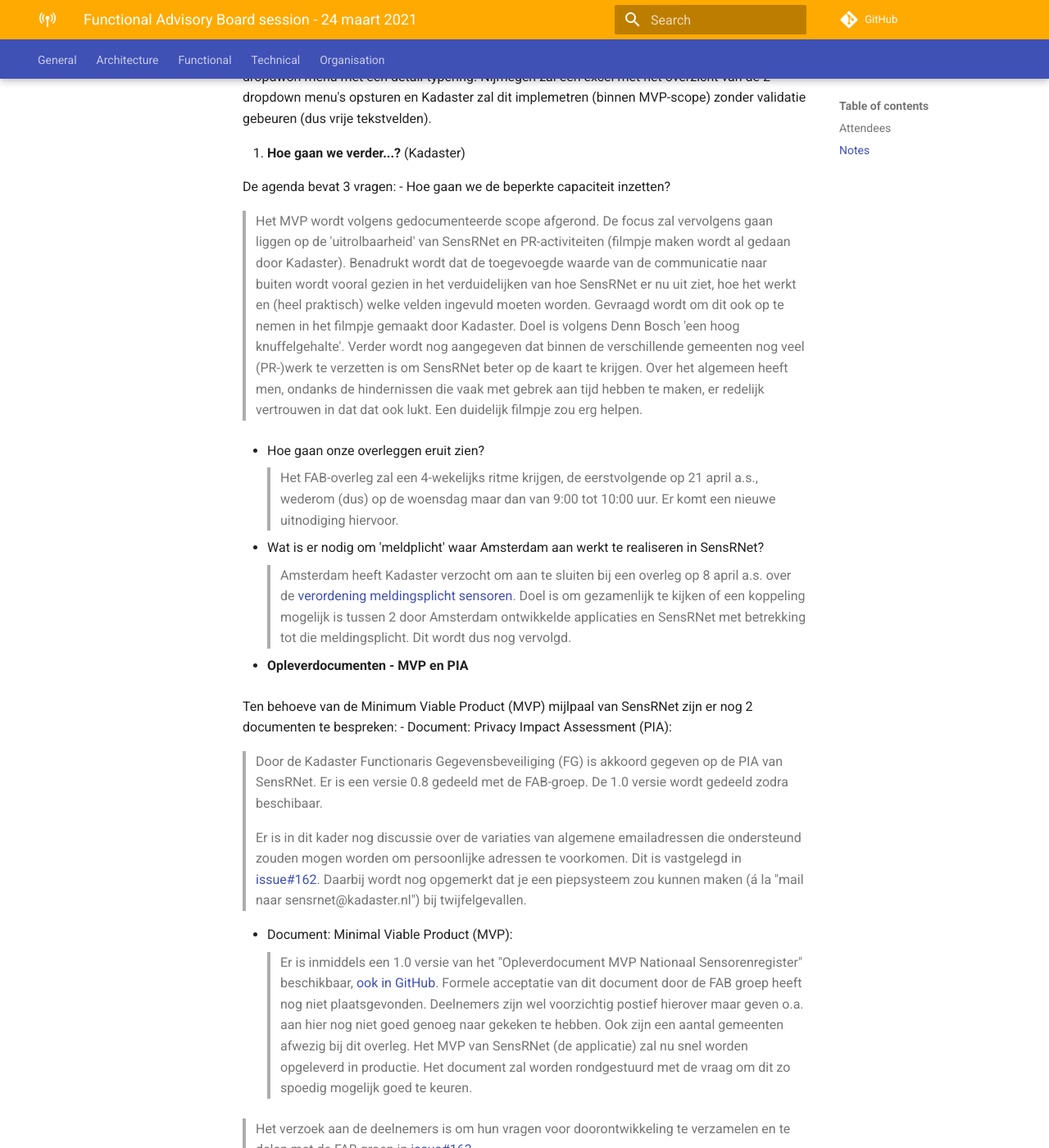
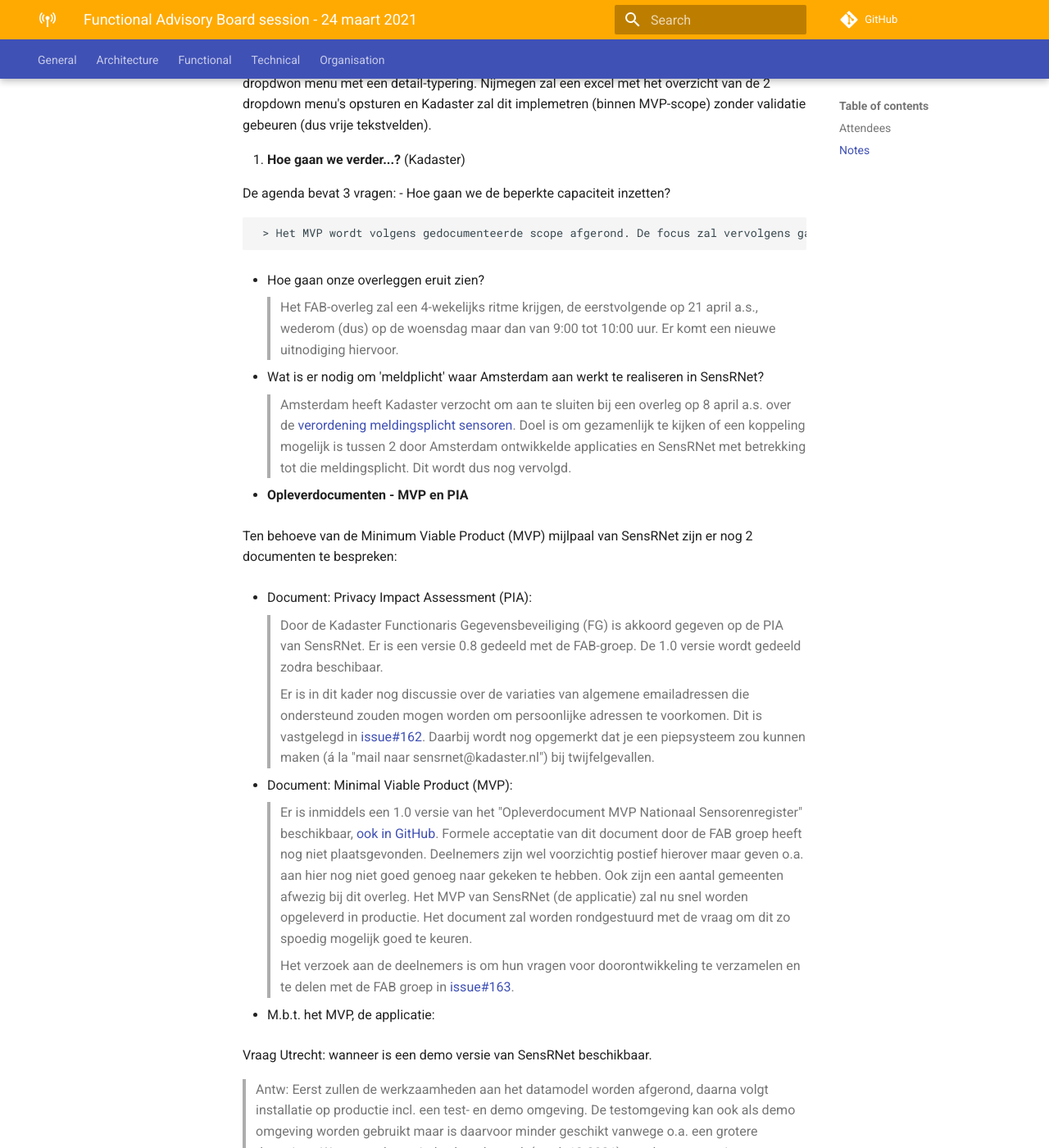
Before and after one commit to kadaster-labs/sensrnet-home, an MkDocs documentation site: the page built from docs/notes/2021-03-24-FAB-notes.md, in a window 1280 px wide and 1400 px high, scrolled down 1255 px. Shown: the whole window at 82% size. Built offline with MkDocs 1.6.1 and Material for MkDocs 9.7.7, drawn with Linux system fonts in a browser that asks for light colours; comment, search, counter and statistics services are not loaded; some of the changed lines change nothing that is shown.

Commit message:
formatting and link fixes

```diff
--- a/docs/notes/2021-03-24-FAB-notes.md
+++ b/docs/notes/2021-03-24-FAB-notes.md
@@ -22,8 +22,10 @@
 Onderwerpen:
 
 1. **Mededelingen**
-  - Kadaster: Op 25 maart vindt een overleg plaats met BZK waarin de resultaten van het MVP sensorenregister worden getoond en besproken. Dit overleg houdt verband met het door BZK ter beschikking gestelde innovatiebudget.
-  - Nijmegen: N.a.v. een opschalingsanalyse door VNG en BZK is ook Nijmegen benaderd voor een interview van een betrokkenen bij het SensRNet project. Het interview duurde ongeveer 1,5 uur en was behoorlijk diepgaand. De informatie is (samen met de impact analyse van het Kadaster) voor VNG en BZK van belang om stappen te kunnen ondernemen voor verdere opschaling van SensRNet.
+
+   - Kadaster: Op 25 maart vindt een overleg plaats met BZK waarin de resultaten van het MVP sensorenregister worden getoond en besproken. Dit overleg houdt verband met het door BZK ter beschikking gestelde innovatiebudget.
+
+   - Nijmegen: N.a.v. een opschalingsanalyse door VNG en BZK is ook Nijmegen benaderd voor een interview van een betrokkenen bij het SensRNet project. Het interview duurde ongeveer 1,5 uur en was behoorlijk diepgaand. De informatie is (samen met de impact analyse van het Kadaster) voor VNG en BZK van belang om stappen te kunnen ondernemen voor verdere opschaling van SensRNet.
 
 2. **Voortgang en komende sprint** (zie [bord](https://github.com/orgs/kadaster-labs/projects/1))
 
@@ -35,26 +37,32 @@
 
    De agenda bevat 3 vragen:
    - Hoe gaan we de beperkte capaciteit inzetten?
-   > Het MVP wordt volgens gedocumenteerde scope afgerond. De focus zal vervolgens gaan liggen op de 'uitrolbaarheid' van SensRNet en PR-activiteiten (filmpje maken wordt al gedaan door Kadaster). Benadrukt wordt dat de toegevoegde waarde van de communicatie naar buiten wordt vooral gezien in het verduidelijken van hoe SensRNet er nu uit ziet, hoe het werkt en (heel praktisch) welke velden ingevuld moeten worden. Gevraagd wordt om dit ook op te nemen in het filmpje gemaakt door Kadaster. Doel is volgens Denn Bosch 'een hoog knuffelgehalte'. Verder wordt nog aangegeven dat binnen de verschillende gemeenten nog veel (PR-)werk te verzetten is om SensRNet beter op de kaart te krijgen. Over het algemeen heeft men, ondanks de hindernissen die vaak met gebrek aan tijd hebben te maken, er redelijk vertrouwen in dat dat ook lukt. Een duidelijk filmpje zou erg helpen.
+
+     > Het MVP wordt volgens gedocumenteerde scope afgerond. De focus zal vervolgens gaan liggen op de 'uitrolbaarheid' van SensRNet en PR-activiteiten (filmpje maken wordt al gedaan door Kadaster). Benadrukt wordt dat de toegevoegde waarde van de communicatie naar buiten wordt vooral gezien in het verduidelijken van hoe SensRNet er nu uit ziet, hoe het werkt en (heel praktisch) welke velden ingevuld moeten worden. Gevraagd wordt om dit ook op te nemen in het filmpje gemaakt door Kadaster. Doel is volgens Denn Bosch 'een hoog knuffelgehalte'. Verder wordt nog aangegeven dat binnen de verschillende gemeenten nog veel (PR-)werk te verzetten is om SensRNet beter op de kaart te krijgen. Over het algemeen heeft men, ondanks de hindernissen die vaak met gebrek aan tijd hebben te maken, er redelijk vertrouwen in dat dat ook lukt. Een duidelijk filmpje zou erg helpen.
 
    - Hoe gaan onze overleggen eruit zien?
-   > Het FAB-overleg zal een 4-wekelijks ritme krijgen, de eerstvolgende op 21 april a.s., wederom (dus) op de woensdag maar dan van 9:00 tot 10:00 uur. Er komt een nieuwe uitnodiging hiervoor.
+
+     > Het FAB-overleg zal een 4-wekelijks ritme krijgen, de eerstvolgende op 21 april a.s., wederom (dus) op de woensdag maar dan van 9:00 tot 10:00 uur. Er komt een nieuwe uitnodiging hiervoor.
 
    - Wat is er nodig om 'meldplicht' waar Amsterdam aan werkt te realiseren in SensRNet?
-   > Amsterdam heeft Kadaster verzocht om aan te sluiten bij een overleg op 8 april a.s. over de [verordening meldingsplicht sensoren](https://bekendmakingen.amsterdam.nl/publish/pages/163150/6-4besluitapv-meldplichtsensorenv20210105.pdf). Doel is om gezamenlijk te kijken of een koppeling mogelijk is tussen 2 door Amsterdam ontwikkelde applicaties en SensRNet met betrekking tot die meldingsplicht. Dit wordt dus nog vervolgd.
+
+     > Amsterdam heeft Kadaster verzocht om aan te sluiten bij een overleg op 8 april a.s. over de [verordening meldingsplicht sensoren](https://bekendmakingen.amsterdam.nl/publish/pages/163150/6-4besluitapv-meldplichtsensorenv20210105.pdf). Doel is om gezamenlijk te kijken of een koppeling mogelijk is tussen 2 door Amsterdam ontwikkelde applicaties en SensRNet met betrekking tot die meldingsplicht. Dit wordt dus nog vervolgd.
 
 4. **Opleverdocumenten - MVP en PIA**
 
    Ten behoeve van de Minimum Viable Product (MVP) mijlpaal van SensRNet zijn er nog 2 documenten te bespreken:
+
    - Document: Privacy Impact Assessment (PIA):
-   > Door de Kadaster Functionaris Gegevensbeveiliging (FG) is akkoord gegeven op de PIA van SensRNet. Er is een versie 0.8 gedeeld met de FAB-groep. De 1.0 versie wordt gedeeld zodra beschibaar.
 
-   > Er is in dit kader nog discussie over de variaties van algemene emailadressen die ondersteund zouden mogen worden om persoonlijke adressen te voorkomen. Dit is vastgelegd in [issue#162](https://github.com/kadaster-labs/sensrnet-home/issues/162). Daarbij wordt nog opgemerkt dat je een piepsysteem zou kunnen maken (á la "mail naar sensrnet@kadaster.nl") bij twijfelgevallen.
+     > Door de Kadaster Functionaris Gegevensbeveiliging (FG) is akkoord gegeven op de PIA van SensRNet. Er is een versie 0.8 gedeeld met de FAB-groep. De 1.0 versie wordt gedeeld zodra beschibaar.
+
+     > Er is in dit kader nog discussie over de variaties van algemene emailadressen die ondersteund zouden mogen worden om persoonlijke adressen te voorkomen. Dit is vastgelegd in [issue#162](https://github.com/kadaster-labs/sensrnet-home/issues/162). Daarbij wordt nog opgemerkt dat je een piepsysteem zou kunnen maken (á la "mail naar sensrnet@kadaster.nl") bij twijfelgevallen.
 
    - Document: Minimal Viable Product (MVP):
-   > Er is inmiddels een 1.0 versie van het "Opleverdocument MVP Nationaal Sensorenregister" beschikbaar, [ook in GitHub](https://github.com/kadaster-labs/sensrnet-home/blob/2021-03-24-FAB-notes/docs/Opleverdocument%20MVP%20Nationaal%20Sensorenregister%20%20v1.0.pdf). Formele acceptatie van dit document door de FAB groep heeft nog niet plaatsgevonden. Deelnemers zijn wel voorzichtig postief hierover maar geven o.a. aan hier nog niet goed genoeg naar gekeken te hebben. Ook zijn een aantal gemeenten afwezig bij dit overleg. Het MVP van SensRNet (de applicatie) zal nu snel worden opgeleverd in productie. Het document zal worden rondgestuurd met de vraag om dit zo spoedig mogelijk goed te keuren.
 
-   > Het verzoek aan de deelnemers is om hun vragen voor doorontwikkeling te verzamelen en te delen met de FAB groep in [issue#163](https://github.com/kadaster-labs/sensrnet-home/issues/163).
+     > Er is inmiddels een 1.0 versie van het "Opleverdocument MVP Nationaal Sensorenregister" beschikbaar, [ook in GitHub](https://kadaster-labs.github.io/sensrnet-home/Opleverdocument%20MVP%20Nationaal%20Sensorenregister%20%20v1.0.pdf). Formele acceptatie van dit document door de FAB groep heeft nog niet plaatsgevonden. Deelnemers zijn wel voorzichtig postief hierover maar geven o.a. aan hier nog niet goed genoeg naar gekeken te hebben. Ook zijn een aantal gemeenten afwezig bij dit overleg. Het MVP van SensRNet (de applicatie) zal nu snel worden opgeleverd in productie. Het document zal worden rondgestuurd met de vraag om dit zo spoedig mogelijk goed te keuren.
+
+     > Het verzoek aan de deelnemers is om hun vragen voor doorontwikkeling te verzamelen en te delen met de FAB groep in [issue#163](https://github.com/kadaster-labs/sensrnet-home/issues/163).
 
    - M.b.t. het MVP, de applicatie:
 
@@ -62,7 +70,7 @@
    > Antw: Eerst zullen de werkzaamheden aan het datamodel worden afgerond, daarna volgt installatie op productie incl. een test- en demo omgeving. De testomgeving kan ook als demo omgeving worden gebruikt maar is daarvoor minder geschikt vanwege o.a. een grotere downtime. We verwachten eind volgende week (week 13-2021) een demo omgeving beschikbaar te hebben waarin alle componenten (registry node, central viewer) beschikbaar zijn.
 
    Vraag Utrecht: is het mogelijk om een pakket (bedoeld wordt: centrale viewer én registry node) af te nemen terwijl later de registry node in eigen beheer wordt genomen?
-   > Antw: Dit valt niet binnen de scope van het MVP maar als de vraag vanuit de groep komt dan kan dit wel gerealiseerd worden in de (nabije) toekomst. Mits natuurlijk ook de uren en geld beschikbaar worden gesteld. Er zijn mogelijkheden maar vooral beheervragen zullen wel eerst duidelijk moeten worden zoals: wie is verantwoordelijk voor beheer bij een 'pakket'. Zie ook de [netwerk-documentatie](https://kadaster-labs.github.io/sensrnet-home/Network/).
+   > Antw: Dit valt niet binnen de scope van het MVP maar als de vraag vanuit de groep komt dan kan dit wel gerealiseerd worden in de (nabije) toekomst. Mits natuurlijk ook de uren en geld beschikbaar worden gesteld. Er zijn mogelijkheden maar vooral beheervragen zullen wel eerst duidelijk moeten worden zoals: wie is verantwoordelijk voor beheer bij een 'pakket'. Zie ook de [netwerk-documentatie](../Network.md).
 
 
 5. **Wvttk en Afsluiting**
```
